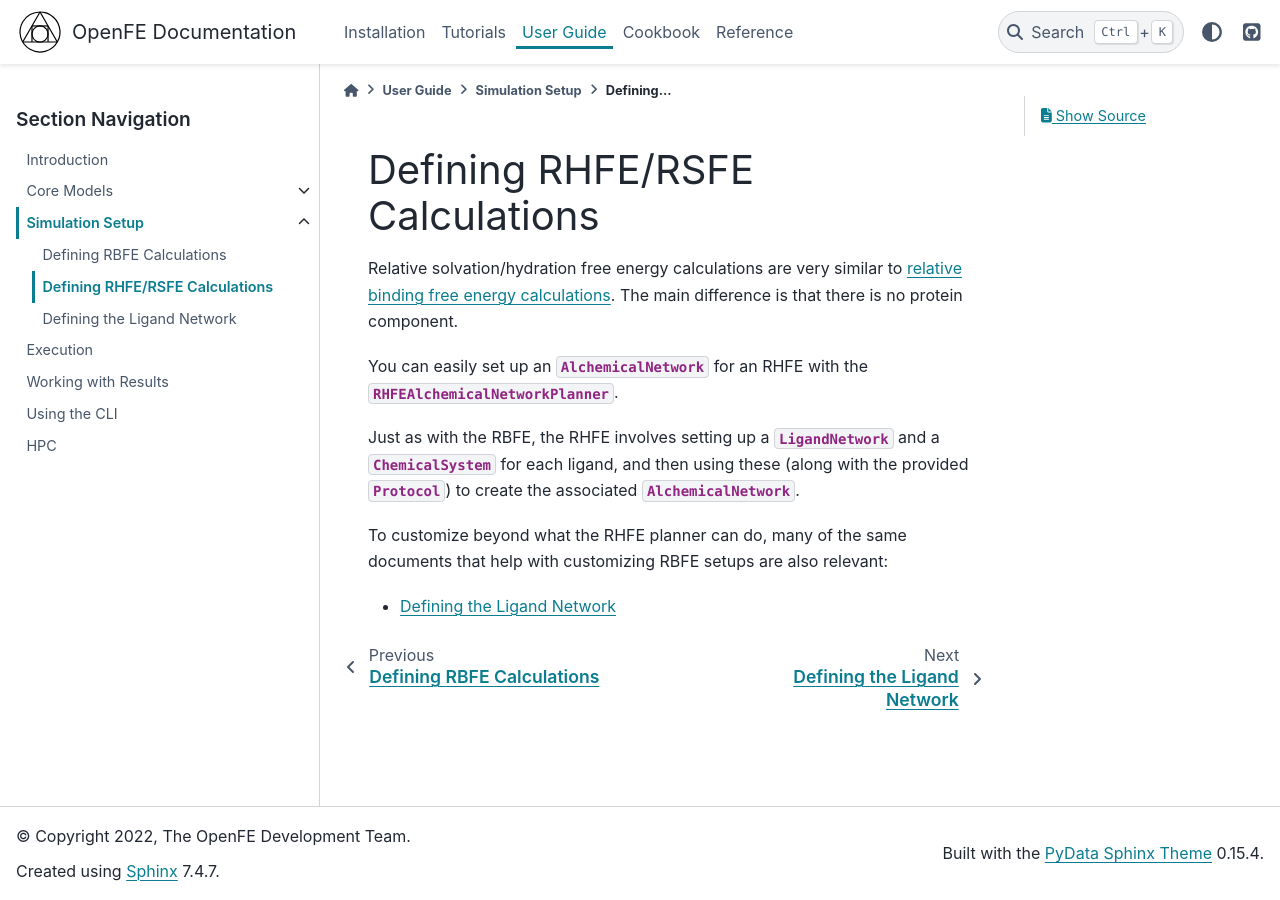
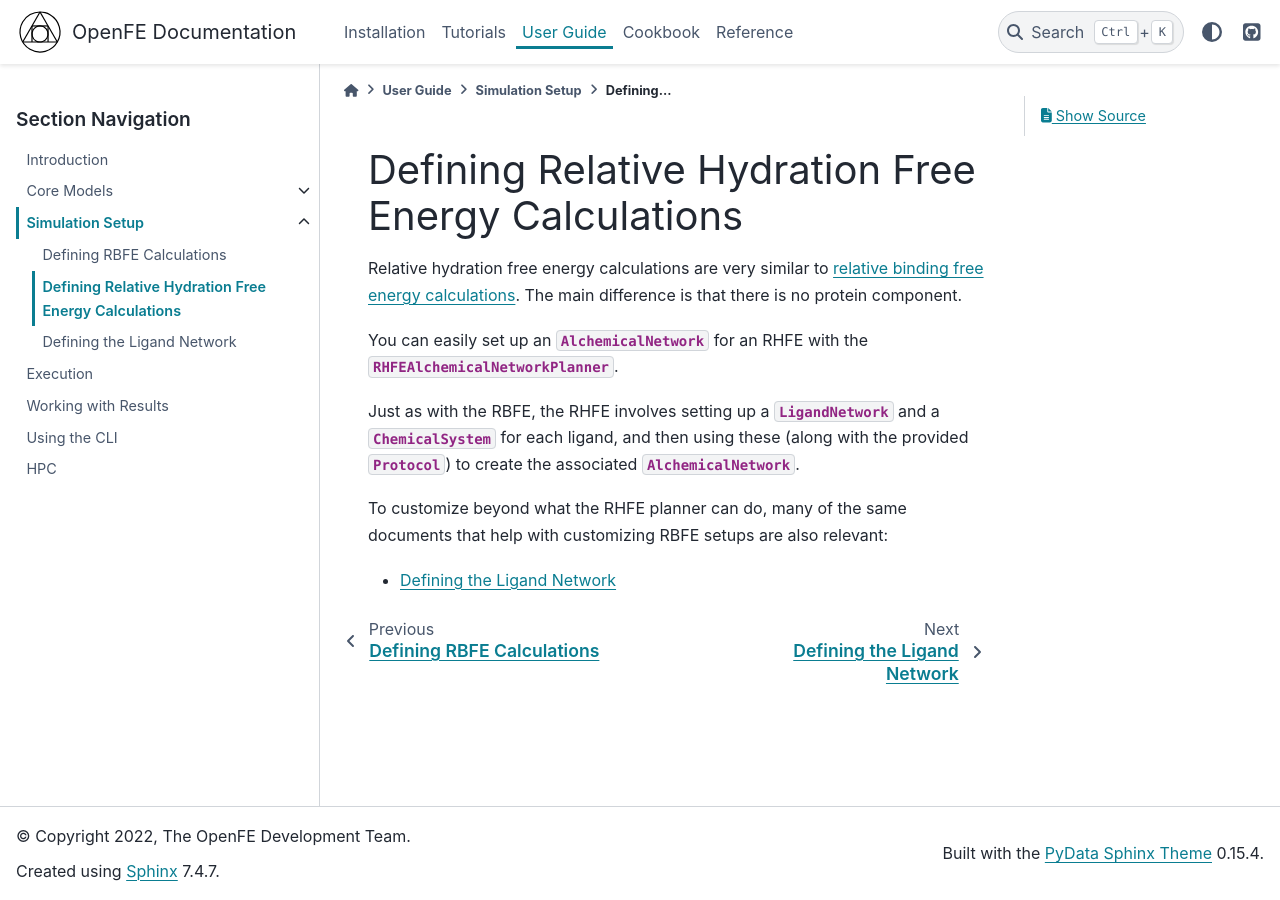
Before and after one commit to OpenFreeEnergy/openfe, a Sphinx documentation site: the page built from docs/guide/setup/define_rhfe.rst, in a window 1280 px wide. Built offline with Sphinx 7.4.7 and the PyData theme 0.15.4, drawn with Linux system fonts in a browser that asks for light colours.

Commit message:
improve setup docs

```diff
--- a/docs/guide/introduction.rst
+++ b/docs/guide/introduction.rst
@@ -4,7 +4,7 @@ Introduction
 ============
 
 Here we present an overview of the workflow for calculating free energies in
-OpenFE, in the broadest strokes possible This workflow is reflected in both
+OpenFE in the broadest strokes possible. This workflow is reflected in both
 the Python API and in the command line interface, and so we have a section
 for each.
 
--- a/docs/guide/setup/define_rsfe.rst
+++ b/docs/guide/setup/define_rhfe.rst
@@ -1,9 +1,9 @@
 .. _define-rsfe:
 
-Defining RHFE/RSFE Calculations
-===============================
+Defining Relative Hydration Free Energy Calculations
+====================================================
 
-Relative solvation/hydration free energy calculations are very similar to
+Relative hydration free energy calculations are very similar to
 :ref:`relative binding free energy calculations <define-rbfe>`. The
 main difference is that there is no protein component.
 
```
Also changed, not shown: docs/guide/setup/index.rst (+6 -4 lines).
